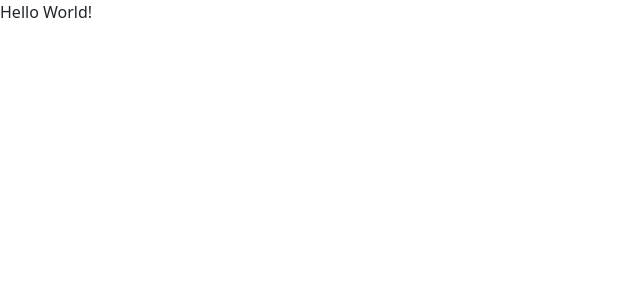
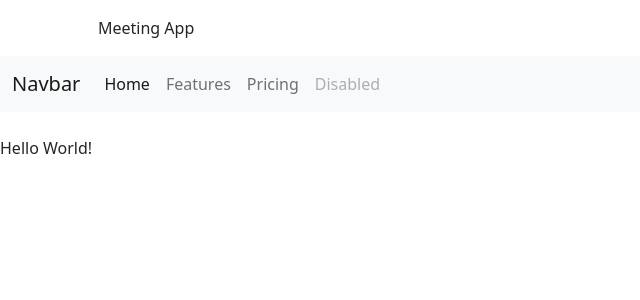
Before and after one commit to hajajmaor/meeting-itinerary, a React (Create React App) app in the folder meeting-app/: page / in a window 1280 px wide. Shown: the top 300 px of the page, without its empty margins (0-640 px from the left). Built offline with nearby package versions, Linux system fonts and the light colour scheme.

Commit message:
add browser router template add bootstrap navbar change title text and manifest names

```diff
--- a/meeting-app/package.json
+++ b/meeting-app/package.json
@@ -14,6 +14,7 @@
     "bootstrap": "^5.2.0",
     "react": "^18.2.0",
     "react-dom": "^18.2.0",
+    "react-router-dom": "^6.3.0",
     "react-scripts": "5.0.1",
     "typescript": "^4.8.2",
     "web-vitals": "^2.1.4",
--- a/meeting-app/public/index.html
+++ b/meeting-app/public/index.html
@@ -5,7 +5,10 @@
     <link rel="icon" href="%PUBLIC_URL%/favicon.ico" />
     <meta name="viewport" content="width=device-width, initial-scale=1" />
     <meta name="theme-color" content="#000000" />
-    <meta name="description" content="Web site created using create-react-app" />
+    <meta
+      name="description"
+      content="Web site created using create-react-app"
+    />
     <link rel="apple-touch-icon" href="%PUBLIC_URL%/logo192.png" />
     <!--
       manifest.json provides metadata used when your web app is installed on a
@@ -21,7 +24,7 @@
       work correctly both with client-side routing and a non-root public URL.
       Learn how to configure a non-root public URL by running `npm run build`.
     -->
-    <title>React App</title>
+    <title>Meeting Topics App</title>
   </head>
   <body>
     <noscript>You need to enable JavaScript to run this app.</noscript>
@@ -36,5 +39,10 @@
       To begin the development, run `npm start` or `yarn start`.
       To create a production bundle, use `npm run build` or `yarn build`.
     -->
+    <script
+      src="https://cdn.jsdelivr.net/npm/bootstrap@5.2.0/dist/js/bootstrap.bundle.min.js"
+      integrity="sha384-A3rJD856KowSb7dwlZdYEkO39Gagi7vIsF0jrRAoQmDKKtQBHUuLZ9AsSv4jD4Xa"
+      crossorigin="anonymous"
+    ></script>
   </body>
 </html>
--- a/meeting-app/src/App.tsx
+++ b/meeting-app/src/App.tsx
@@ -1,4 +1,6 @@
 import {useEffect, useState} from "react";
+import {BrowserRouter, Route, Routes} from "react-router-dom";
+import Layout from "./components/Layout";
 
 import {UserContext} from "./contexts/UserContext";
 import IUser from "./models/User.Interface";
@@ -32,9 +34,17 @@ function App() {
 
 
   return (
-    <UserContext.Provider value={{user, update: updateUser}}>
-      <div>Hello World!</div>
-    </UserContext.Provider>
+    <BrowserRouter>
+      <UserContext.Provider value={{user, update: updateUser}}>
+        <Routes>
+          <Route path="/" element={<Layout />}>
+
+          </Route>
+
+        </Routes>
+        <div>Hello World!</div>
+      </UserContext.Provider>
+    </BrowserRouter>
   );
 }
 
--- /dev/null
+++ b/meeting-app/src/components/Layout.tsx
@@ -0,0 +1,37 @@
+import {Link, Outlet} from "react-router-dom";
+
+export default function Layout() {
+
+    return <>
+        <div className="container">
+            <header className="m-3">Meeting App</header>
+        </div>
+        <nav className="navbar navbar-expand-md bg-light">
+            <div className="container-fluid">
+                <Link to="/" className="navbar-brand">Navbar</Link>
+                <button className="navbar-toggler" type="button" data-bs-toggle="collapse" data-bs-target="#navbarNav" aria-controls="navbarNav" aria-expanded="false" aria-label="Toggle navigation">
+                    <span className="navbar-toggler-icon"></span>
+                </button>
+                <div className="collapse navbar-collapse" id="navbarNav">
+                    <ul className="navbar-nav">
+                        <li className="nav-item">
+                            <Link to="/" className="nav-link active" aria-current="page">Home</Link>
+                        </li>
+                        <li className="nav-item">
+                            <Link className="nav-link" to="#">Features</Link>
+                        </li>
+                        <li className="nav-item">
+                            <Link className="nav-link" to="#">Pricing</Link>
+                        </li>
+                        <li className="nav-item">
+                            <Link className="nav-link disabled" to="#">Disabled</Link>
+                        </li>
+                    </ul>
+                </div>
+            </div>
+        </nav>
+        <main className="m-4">
+            <Outlet />
+        </main>
+    </>
+}
```
Also changed, not shown: meeting-app/public/manifest.json, 1 other file (tests, documents, lock files or other folders).
